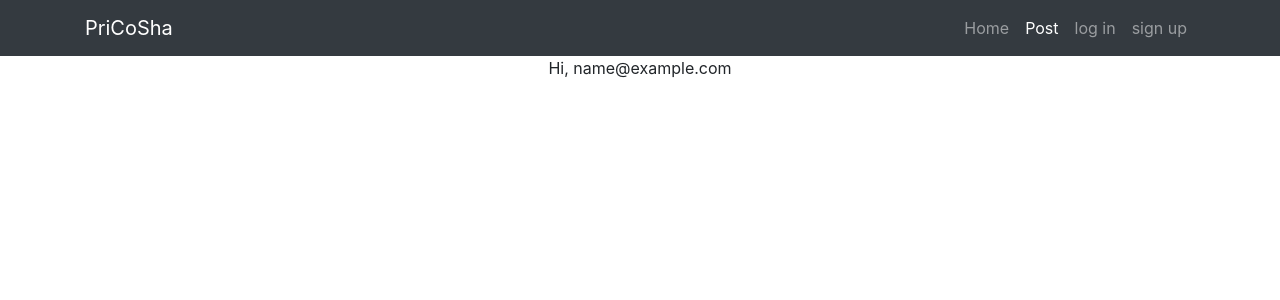
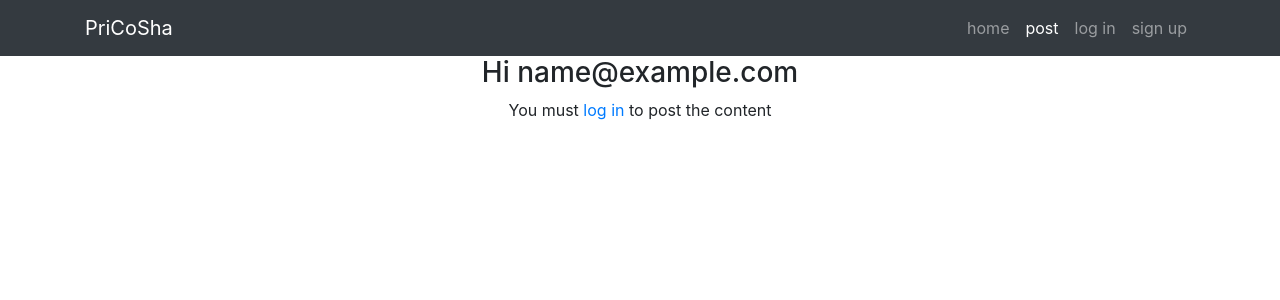
Before and after one commit to ZhouJoseph/PriCoSha, a Flask app: template templates/post.html in a window 1280 px wide. Shown: the top 300 px of the page. Run offline with Flask 2, Linux system fonts and the light colour scheme; the template is opened without the code that fills it: most values are stand-ins (such as "Sample title", 1, 10 or a date in 2020); some libraries are stand-ins or nearby versions.

Commit message:
do not merge

```diff
--- a/templates/post.html
+++ b/templates/post.html
@@ -20,29 +20,148 @@
             <div class="collapse navbar-collapse" id="navbarResponsive">
                 <ul class="navbar-nav ml-auto">
                     <li class="nav-item">
-                        <a class="nav-link" href="{{url_for('index')}}">Home</a>
+                        <a class="nav-link" href="{{url_for('index')}}">home</a>
                     </li>
                     <li class="nav-item active">
-                        <a class="nav-link" href="{{url_for('post')}}">Post</a>
+                        <a class="nav-link" href="{{url_for('post')}}">post</a>
                     </li>
+                    {% if 'user' not in session %}
                     <li class="nav-item">
                         <a class="nav-link" href="{{url_for('login')}}">log in</a>
                     </li>
                     <li class="nav-item">
                         <a class="nav-link" href="{{url_for('signup')}}">sign up</a>
                     </li>
+                    {% endif %}
+                    {% if 'user' in session %}
+                    <li class="nav-item">
+                        <a class="nav-link" href="{{url_for('Group')}}">your groups</a>
+                    </li>
+                    <li class="nav-item">
+                        <a class="nav-link" href="{{url_for('logout')}}">logout</a>
+                    </li>
+                    {% endif %}
                 </ul>
             </div>
         </div>
     </nav>
-    <center>
-    <p>
-        Hi, {{email}}
-    </p>
-    </center>
+        <center>
+            <h3>Hi {{email}}</h3>
+            {% if 'user' in session %}
+            <div id="postForm" style="width:50%;min-width: 400px;">
+                <a href="#myModal" role="button" class="btn btn-outline-dark mb-2" data-toggle="modal" style="width:100%">What's on your mind</a>
+
+                <div id="myModal" class="modal hide fade" tabindex="-1" role="dialog" aria-labelledby="myModalLabel" aria-hidden="true">
+                    <div class="modal-dialog">
+                        <div class="modal-content">
+                            <div class="modal-header">
+                                <h4 id="myModalLabel">Please fill out the info</h4>
+                                <button type="button" class="close" data-dismiss="modal" aria-hidden="true">×</button>
+                            </div>
+                            <div class="modal-body">
+                                <form id="myForm" utocomplete="off">
+                                    <input type="file" class="filestyle" data-buttonBefore="true" id="file" />
+                                    <input style="margin-top:2px;" class="form-control" type="text" id="blog" name="content" placeholder="Plz name your post" required/>
+                                    <p>Who do you want to share with?</p>
+                                    {% for group in session['groups'] %}
+                                    <div class="form-check">
+                                        <input class="form-check-input" type="checkbox" onclick="handleClick(this)" id={{group}}>
+                                        <!--when checked, add group to array-->
+                                        <label class="form-check-label" for={{group}}>{{group}}</label>
+                                    </div>
+                                    {% endfor %}
+                                </form>
+                                <button class="btn btn-outline-dark mb-2" type="submit" style="width:100%" onclick="addPost()">Submit</button>
+                            </div>
+                        </div>
+                    </div>
+                </div>
+            </div>
+            {% endif %}
+            {% if 'user' not in session %}
+            <p>You must <a href="{{url_for('login')}}">log in</a> to post the content</p>
+            {% endif %}
+            <div class="list-group" style="width:50%;min-width: 400px" id="posts"></div>
+        </center>
 
 
     <script src="{{url_for('static', filename='vendor/jquery/jquery.min.js')}}"></script>
     <script src="{{url_for('static', filename='vendor/bootstrap/js/bootstrap.bundle.min.js')}}"></script>
+    <script src="{{url_for('static',filename='vendor/bootstrap/js/bootstrap-filestyle.min.js')}}"> </script>
+
+
+
+    <script>
+        $(":file").filestyle({buttonBefore: true});
+
+        function generateSpan(email,time,content,path,item_id){
+            var span = '<a style="text-decoration:none;" href="/post/blog/'+item_id+'"><span class="list-group-item list-group-item-action flex-column align-items-start"><div class="d-flex w-100 justify-content-between"><h5 class="mb-1">' + email + '</h5>' + '<small class="text-muted">' + time+ '</small></div>' + '<p class="mb-1">'+content+'</p>' + '<div class="d-flex w-100 justify-content-between"><small class="text-muted">'+ path +'</small>' +'<small class="text-muted" id="item_id'+item_id+'">Item_ID:'+item_id+'</small></div></span></a>';
+            return span;
+        };
+
+        fetch();
+        function fetch(){
+            $.ajax({
+                type: "GET",
+                url: "/post/blog",
+                success: function (posts) {
+                    if (posts.data) {
+                        for (var i = 0; i < posts.data.length; i++) {
+                            // 0: email; 1: timeStamp; 2: content name; 3:file_path; 4:item_id
+                            // generateSpan generates the post block you see on post.html
+                            var span = generateSpan(posts.data[i][0], posts.data[i][1], posts.data[i][2], posts.data[i][3], posts.data[i][4]);
+                            // append: append to the last of the div
+                            // because posts are in anti-chronological order
+                            $("#posts").append(span);
+                        }
+                    }
+                },
+                error: function (err) {
+                    alert("err");
+                }
+            });
+        };
+
+        function addPost(){
+            var content = $("#blog").val();
+            $.ajax({
+                type:"POST",
+                data:{
+                    "content": content,
+                },
+                url: "/post/posting",
+                success: function(posts){
+                    $("#myModal").modal('hide');
+                    // 0: email; 1: timeStamp; 2: content name; 3:file_path; 4:item_id
+                    // generateSpan generates the post block you see on post.html
+                    var span = generateSpan(posts.data[0],posts.data[1],posts.data[2],posts.data[3],posts.data[4]);
+                    // prepend: add to the top of the div with id=posts
+                    $("#posts").prepend(span);
+                },
+                error: function(err){
+                    alert("umm");
+                }
+            })
+        }
+
+        myForm = document.getElementById("myForm");
+        var arr = []
+        function handleClick(a){
+            console.log("Here!!!")
+            var checkbox = document.getElementById("{{group}}")
+            if (checkbox.checked){
+              arr.push(a);
+            }
+            else{
+                arr.pop(a);
+            }
+
+
+
+
+        }
+
+    </script>
+
 </body>
 </html>
```
